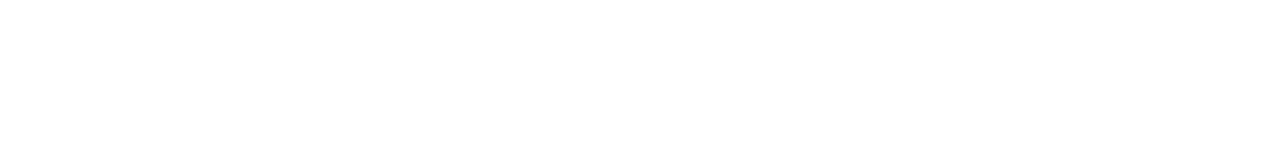
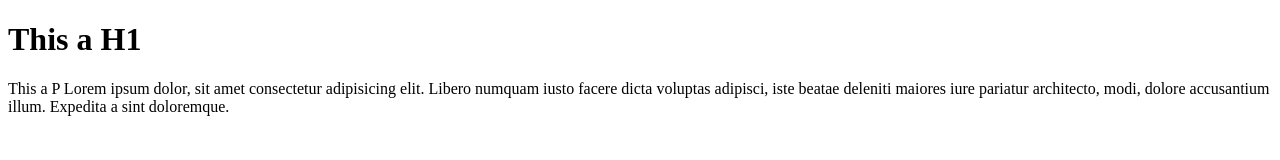
Before and after one commit to Sabbir93/together-we, a plain HTML site: page index.html in a window 1280 px wide. Drawn offline with Linux system fonts and the light colour scheme.

Commit message:
second commit

```diff
--- a/index.html
+++ b/index.html
@@ -7,6 +7,11 @@
     <title>Document</title>
 </head>
 <body>
-
+    <h1>
+        This a H1
+    </h1>
+    <p>
+        This a P Lorem ipsum dolor, sit amet consectetur adipisicing elit. Libero numquam iusto facere dicta voluptas adipisci, iste beatae deleniti maiores iure pariatur architecto, modi, dolore accusantium illum. Expedita a sint doloremque.
+    </p>
 </body>
 </html>
```
